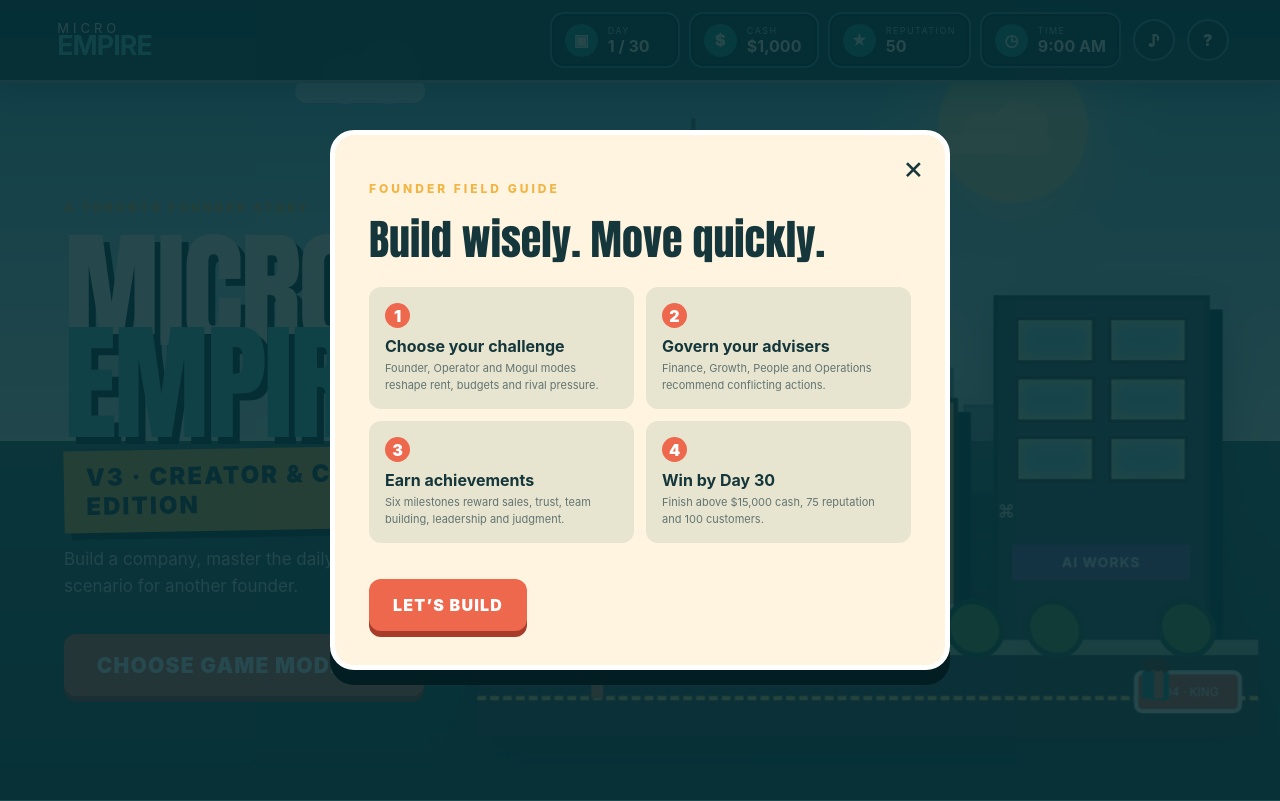
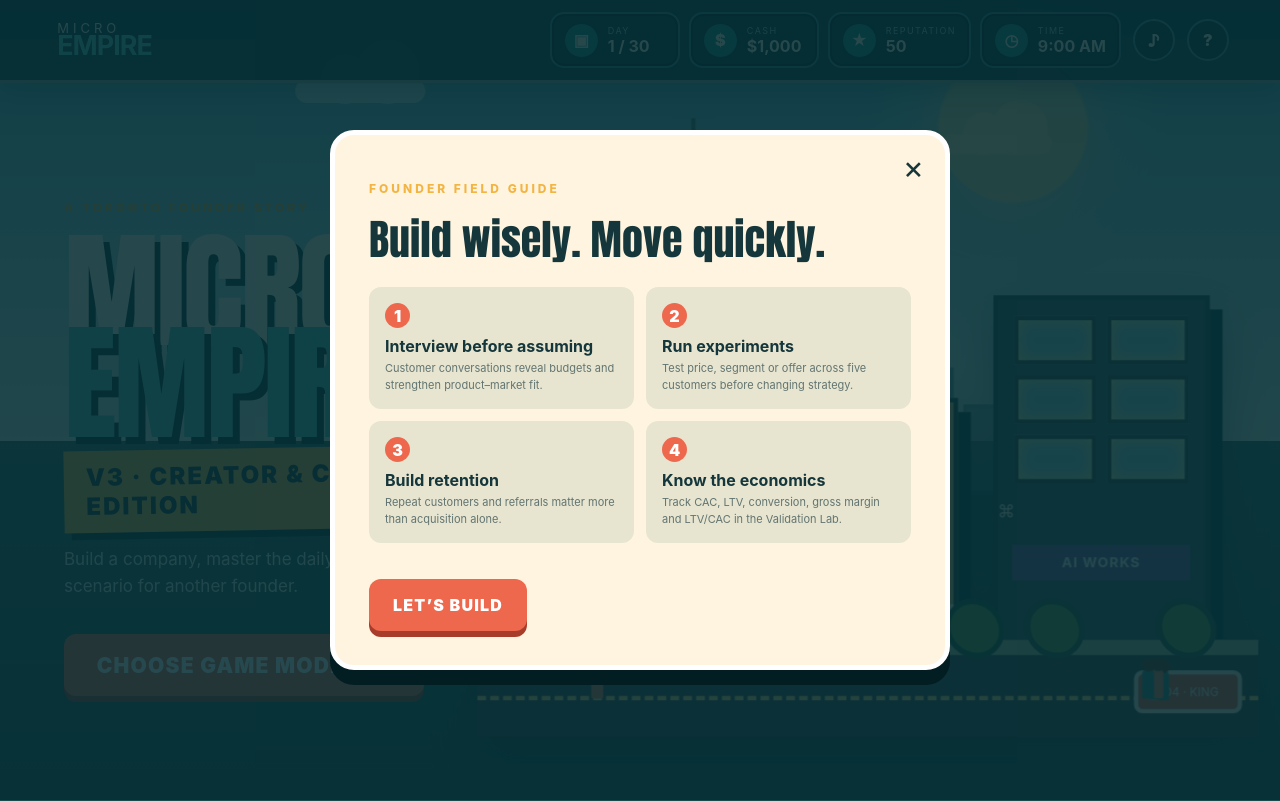
Before and after one commit to learningsemantics/micro-empire-game, a React (Vite) app: page / in a window 1280 px wide. Both pictures are taken after a click on the button "How to play". Built offline with nearby package versions, Linux system fonts and the light colour scheme.

Commit message:
Build V3.1 src/App.tsx

```diff
--- a/src/App.tsx
+++ b/src/App.tsx
@@ -11,6 +11,8 @@ type AdviserKey = "finance" | "marketing" | "people" | "operations";
 type GameMode = "campaign" | "daily" | "custom";
 type StaffMember = { id: number; name: string; role: string; skill: number; morale: number; salary: number };
 type Competitor = { name: string; price: number; reputation: number; share: number };
+type ExperimentKey = "price" | "segment" | "offer";
+type Experiment = { type: ExperimentKey; progress: number; target: number };
 type Phase = "home" | "modes" | "scenario" | "select" | "district" | "play" | "dayEnd" | "decision" | "result";
 
 type GameState = {
@@ -47,8 +49,18 @@ type GameState = {
   campaignDays: number;
   scenarioName: string;
   seed: number;
+  interviews: number;
+  insights: number;
+  pmf: number;
+  acquiredCustomers: number;
+  repeatCustomers: number;
+  referrals: number;
+  marketingSpend: number;
+  totalCogs: number;
+  experiment: Experiment | null;
+  experimentHistory: ExperimentKey[];
   segmentSales: Record<SegmentKey, number>;
-  customer: null | { name: string; order: string; value: number; budget: number; patience: number; segment: SegmentKey; fit: string };
+  customer: null | { name: string; order: string; value: number; budget: number; patience: number; segment: SegmentKey; fit: string; returning: boolean; source: string };
   message: string;
   event: string;
   dailyRevenue: number;
@@ -136,6 +148,7 @@ const initialState: GameState = {
   stageRewarded: 0, decision: null, storyLog: [],
   difficulty: "operator", adviserTrust: { finance: 50, marketing: 50, people: 50, operations: 50 }, achievements: [],
   mode: "campaign", campaignDays: 30, scenarioName: "The 30-Day Founder Campaign", seed: 2026,
+  interviews: 0, insights: 0, pmf: 35, acquiredCustomers: 0, repeatCustomers: 0, referrals: 0, marketingSpend: 0, totalCogs: 0, experiment: null, experimentHistory: [],
   competitors: [{ name: "Neighbour & Co.", price: 1, reputation: 48, share: 31 }, { name: "Urban Spark", price: 1.1, reputation: 54, share: 34 }],
   segmentSales: { Student: 0, Professional: 0, Family: 0, Tourist: 0, "Small Business": 0, Corporate: 0 },
   customer: null, message: "Your neighbourhood is waiting.",
@@ -150,7 +163,7 @@ export default function Home() {
   const [showHelp, setShowHelp] = useState(false);
   const [sound, setSound] = useState(true);
   const [selected, setSelected] = useState<BusinessKey>("coffee");
-  const [opsTab, setOpsTab] = useState<"trade" | "team" | "supply" | "market" | "council">("trade");
+  const [opsTab, setOpsTab] = useState<"trade" | "team" | "supply" | "market" | "council" | "lab">("trade");
   const [hydrated, setHydrated] = useState(false);
   const [scenarioDraft, setScenarioDraft] = useState({ name: "My Founder Challenge", cash: 1000, days: 20, difficulty: "operator" as DifficultyKey, business: "coffee" as BusinessKey, district: "junction" as DistrictKey, seed: 4242 });
   const [shareStatus, setShareStatus] = useState("");
@@ -176,6 +189,12 @@ export default function Home() {
   const rating = score >= 16000 ? "Empire Builder" : score >= 11000 ? "Micro-SaaS Master" : score >= 6500 ? "Growth Operator" : "Resilient Founder";
   const winCash = Math.round(15000 * game.campaignDays / 30);
   const winCustomers = Math.round(100 * game.campaignDays / 30);
+  const conversion = game.served + game.missed ? game.served / (game.served + game.missed) : 0;
+  const retention = game.served ? game.repeatCustomers / game.served : 0;
+  const cac = game.acquiredCustomers ? game.marketingSpend / game.acquiredCustomers : 0;
+  const averageOrder = game.served ? game.revenue / game.served : 0;
+  const ltv = averageOrder * Math.min(5, 1 / Math.max(.2, 1 - retention));
+  const grossMargin = game.revenue ? (game.revenue - game.totalCogs) / game.revenue : 0;
 
   function beep(tone = 520) {
     if (!sound) return;
@@ -193,12 +212,12 @@ export default function Home() {
     setGame({ ...initialState, phase: "play", business: selected, cash: game.cash - b.cost, capacity: max, maxCapacity: max,
       expenses: b.cost, dailyExpenses: b.cost, message: `${b.name} is open. Serve your first customer!`,
       district: game.district, difficulty: game.difficulty, mode: game.mode, campaignDays: game.campaignDays, scenarioName: game.scenarioName, seed: game.seed,
-      customer: makeCustomer(selected, b.unit, 50, game.district, 1, 1, game.difficulty), event: `Opening Day in ${DISTRICTS[game.district].name}: neighbours are curious.` });
+      customer: makeCustomer(selected, b.unit, 50, game.district, 1, 1, game.difficulty, 35, 0), event: `Opening Day in ${DISTRICTS[game.district].name}: neighbours are curious.` });
     beep(680);
     setShowHelp(true);
   }
 
-  function makeCustomer(key: BusinessKey, base: number, rep: number, district: DistrictKey, price: number, offer: number, difficulty: DifficultyKey) {
+  function makeCustomer(key: BusinessKey, base: number, rep: number, district: DistrictKey, price: number, offer: number, difficulty: DifficultyKey, pmf: number, referrals: number) {
     const local = DISTRICTS[district].segments;
     const all = Object.keys(SEGMENTS) as SegmentKey[];
     const segment = Math.random() < .78 ? local[Math.floor(Math.random() * local.length)] : all[Math.floor(Math.random() * all.length)];
@@ -207,7 +226,9 @@ export default function Home() {
     const value = Math.round(base * price * offerMultiplier * (0.92 + Math.random() * .16) * (1 + Math.max(0, rep - 50) / 300));
     const budget = Math.round(profile.budget * (key === "coffee" ? .75 : key === "career" ? 1.15 : 1.8) * DIFFICULTIES[difficulty].budget);
     const fit = local.includes(segment) ? "Strong local fit" : "Visiting segment";
-    return { name: PEOPLE[Math.floor(Math.random() * PEOPLE.length)], order: ORDERS[key][Math.floor(Math.random() * ORDERS[key].length)], value, budget, patience: profile.patience, segment, fit };
+    const returning = Math.random() < clamp(pmf / 160, .05, .58);
+    const source = returning ? "Repeat customer" : Math.random() < clamp(referrals / 20, 0, .35) ? "Customer referral" : "New acquisition";
+    return { name: PEOPLE[Math.floor(Math.random() * PEOPLE.length)], order: ORDERS[key][Math.floor(Math.random() * ORDERS[key].length)], value, budget, patience: profile.patience + (returning ? 1 : 0), segment, fit, returning, source };
   }
 
   function advance(mutator: (g: GameState) => GameState) {
@@ -217,13 +238,13 @@ export default function Home() {
       if (customer) {
         customer = { ...customer, patience: customer.patience - 1 };
         if (customer.patience <= 0) {
-          next = { ...next, reputation: clamp(next.reputation - 5, 0, 100), missed: next.missed + 1, message: `${customer.name} left unhappy. Reputation -5.` };
+          next = { ...next, reputation: clamp(next.reputation - 5, 0, 100), pmf: clamp(next.pmf - 1, 0, 100), missed: next.missed + 1, message: `${customer.name} left unhappy. Reputation -5 · PMF -1.` };
           customer = null;
         }
       }
       const newHour = next.hour + 1;
       next = { ...next, hour: newHour, customer };
-      if (!next.customer && next.business && newHour < 17) next.customer = makeCustomer(next.business, BUSINESSES[next.business].unit, next.reputation, next.district, next.price, next.offer, next.difficulty);
+      if (!next.customer && next.business && newHour < 17) next.customer = makeCustomer(next.business, BUSINESSES[next.business].unit, next.reputation, next.district, next.price, next.offer, next.difficulty, next.pmf, next.referrals);
       if (newHour >= 17) return closeDay(next);
       return updateQuests(next);
     });
@@ -245,7 +266,7 @@ export default function Home() {
     advance(g => {
       if (!g.customer) return g;
       if (g.customer.value > g.customer.budget * 1.15) {
-        return { ...g, reputation: clamp(g.reputation - 2, 0, 100), missed: g.missed + 1,
+        return { ...g, reputation: clamp(g.reputation - 2, 0, 100), pmf: clamp(g.pmf - 2, 0, 100), missed: g.missed + 1,
           message: `${g.customer.name} declined—${money(g.customer.value)} exceeded their ${g.customer.segment.toLowerCase()} budget.`, customer: null };
       }
       const bonus = 1 + g.decor * .08;
@@ -254,13 +275,21 @@ export default function Home() {
       const operatingCost = Math.round([4, 11, 24][g.offer] * (g.business === "coffee" ? 1 : g.business === "career" ? 2 : 4) * supplier.cost);
       const staffSkill = g.staff.reduce((sum, member) => sum + member.skill, 0);
       const rep = Math.max(1, [1, 3, 5][g.offer] + g.speed + supplier.quality + Math.floor(staffSkill / 3));
+      const experimentProgress = g.experiment ? g.experiment.progress + 1 : 0;
+      const experimentComplete = Boolean(g.experiment && experimentProgress >= g.experiment.target);
+      const referralsEarned = g.reputation >= 75 && (g.customer.returning || g.pmf >= 70) ? 1 : 0;
+      const pmfGain = g.customer.fit === "Strong local fit" ? 2 : 1;
       beep(760);
       return { ...g, cash: g.cash + earned - operatingCost, revenue: g.revenue + earned, dailyRevenue: g.dailyRevenue + earned,
-        expenses: g.expenses + operatingCost, dailyExpenses: g.dailyExpenses + operatingCost, dailyCogs: g.dailyCogs + operatingCost,
+        expenses: g.expenses + operatingCost, dailyExpenses: g.dailyExpenses + operatingCost, dailyCogs: g.dailyCogs + operatingCost, totalCogs: g.totalCogs + operatingCost,
         staff: g.staff.map(member => ({ ...member, morale: clamp(member.morale - 2, 20, 100) })),
         served: g.served + 1, capacity: g.capacity - 1, reputation: clamp(g.reputation + rep, 0, 100),
+        pmf: clamp(g.pmf + pmfGain + (experimentComplete ? 6 : 0), 0, 100), acquiredCustomers: g.acquiredCustomers + (g.customer.returning ? 0 : 1),
+        repeatCustomers: g.repeatCustomers + (g.customer.returning ? 1 : 0), referrals: g.referrals + referralsEarned,
+        experimentHistory: experimentComplete && g.experiment ? [...g.experimentHistory, g.experiment.type] : g.experimentHistory,
+        experiment: experimentComplete ? null : g.experiment ? { ...g.experiment, progress: experimentProgress } : null,
         segmentSales: { ...g.segmentSales, [g.customer.segment]: (g.segmentSales[g.customer.segment] || 0) + 1 },
-        message: `${g.customer.name} loved it! +${money(earned)} · Reputation +${rep}`, customer: null };
+        message: experimentComplete ? `Experiment complete: evidence improved product-market fit by 6.` : `${g.customer.name} loved it! +${money(earned)} · PMF +${pmfGain}${referralsEarned ? " · Referral earned" : ""}`, customer: null };
     });
   }
 
@@ -268,7 +297,7 @@ export default function Home() {
     const cost = 75 + game.marketing * 25;
     if (game.cash < cost) return;
     advance(g => ({ ...g, cash: g.cash - cost, expenses: g.expenses + cost, dailyExpenses: g.dailyExpenses + cost,
-      marketing: g.marketing + 1, reputation: clamp(g.reputation + 7, 0, 100), message: `Local campaign launched. Reputation +7.` }));
+      marketing: g.marketing + 1, marketingSpend: g.marketingSpend + cost, reputation: clamp(g.reputation + 7, 0, 100), message: `Local campaign launched. Reputation +7.` }));
     beep(600);
   }
 
@@ -279,7 +308,7 @@ export default function Home() {
     if (!missing || game.cash < cost) return;
     const delivered = Math.random() * 100 <= supplier.reliability ? game.maxCapacity : Math.max(game.capacity + 1, Math.round(game.maxCapacity * .65));
     advance(g => ({ ...g, cash: g.cash - cost, expenses: g.expenses + cost, dailyExpenses: g.dailyExpenses + cost,
-      dailyCogs: g.dailyCogs + cost, capacity: delivered, message: delivered === g.maxCapacity ? `${supplier.name} delivered in full for ${money(cost)}.` : `${supplier.name} had a shortfall—only ${delivered}/${g.maxCapacity} capacity received.` }));
+      dailyCogs: g.dailyCogs + cost, totalCogs: g.totalCogs + cost, capacity: delivered, message: delivered === g.maxCapacity ? `${supplier.name} delivered in full for ${money(cost)}.` : `${supplier.name} had a shortfall—only ${delivered}/${g.maxCapacity} capacity received.` }));
     beep(460);
   }
 
@@ -332,7 +361,7 @@ export default function Home() {
         reputation: clamp(g.reputation + (stageUp ? 5 : 0), 0, 100), stageRewarded: Math.max(g.stageRewarded, nextStage),
         staff: g.staff.map(member => ({ ...member, morale: clamp(member.morale + 8, 20, 100) })),
         message: stageUp ? `Welcome to ${STAGES[nextStage].name}. Your operating ceiling just expanded.` : `Day ${nextDayNumber} begins. ${ev.text}` });
-      if (next.business) next.customer = makeCustomer(next.business, BUSINESSES[next.business].unit, next.reputation, next.district, next.price, next.offer, next.difficulty);
+      if (next.business) next.customer = makeCustomer(next.business, BUSINESSES[next.business].unit, next.reputation, next.district, next.price, next.offer, next.difficulty, next.pmf, next.referrals);
       return next;
     });
     beep(650);
@@ -377,6 +406,20 @@ export default function Home() {
   function shareScenario() { navigator.clipboard?.writeText(scenarioCode()); setShareStatus("Challenge code copied"); window.setTimeout(()=>setShareStatus(""),1800); }
   function importScenario(code: string) { try { const data=JSON.parse(decodeURIComponent(escape(atob(code.trim())))); setScenarioDraft({ ...scenarioDraft, ...data }); setShareStatus("Challenge imported"); } catch { setShareStatus("Invalid challenge code"); } }
   function shareScore() { const text=`Micro Empire · ${game.scenarioName}\nScore ${score.toLocaleString()} · ${rating}\n${money(game.cash)} cash · ${game.reputation} reputation · ${game.served} customers\nhttps://learningsemantics.github.io/micro-empire-game/`; navigator.clipboard?.writeText(text); setShareStatus("Scorecard copied"); }
+
+  function interviewCustomer() {
+    if (game.cash < 25) return;
+    advance(g => ({ ...g, cash:g.cash-25, expenses:g.expenses+25, dailyExpenses:g.dailyExpenses+25, interviews:g.interviews+1,
+      insights:g.insights+1, pmf:clamp(g.pmf+2,0,100), message:`Interview insight #${g.insights+1}: ${DISTRICTS[g.district].segments[g.insights % 3]} customers value ${g.offer === 2 ? "proof and premium outcomes" : g.price > 1 ? "clear value justification" : "convenience and trust"}. PMF +2.` }));
+    beep(610);
+  }
+
+  function startExperiment(type: ExperimentKey) {
+    if (game.experiment || game.cash < 100) return;
+    setGame(g => ({ ...g, cash:g.cash-100, expenses:g.expenses+100, dailyExpenses:g.dailyExpenses+100, experiment:{type,progress:0,target:5},
+      message:`${type === "price" ? "Pricing" : type === "segment" ? "Customer segment" : "Offer positioning"} experiment started. Serve five customers to collect evidence.` }));
+    beep(740);
+  }
 
   function adjustPrice(delta: number) {
     setGame(g => ({ ...g, price: clamp(Math.round((g.price + delta) * 10) / 10, .7, 1.5), message: "Pricing updated. Watch how each customer segment responds." }));
@@ -529,6 +572,7 @@ export default function Home() {
             <p className="eyebrow">{business.icon} {business.name}</p>
             <h2>Day {game.day}</h2>
             <div className="stage-card"><i>{STAGES[stageIndex].icon}</i><span><small>{game.mode.toUpperCase()} · {game.scenarioName}</small><b>{STAGES[stageIndex].name}</b><em>{STAGES[stageIndex].note}</em></span></div>
+            <div className="pmf-card"><span><small>PRODUCT–MARKET FIT</small><b>{game.pmf}/100</b></span><i><u style={{width:`${game.pmf}%`}}/></i><em>{game.pmf >= 75 ? "Strong pull · protect retention" : game.pmf >= 50 ? "Promising · keep experimenting" : "Weak signal · interview customers"}</em></div>
             <div className="location-chip">{DISTRICTS[game.district].icon} {DISTRICTS[game.district].name} · {DIFFICULTIES[game.difficulty].name}<small>{money(Math.round((DISTRICTS[game.district].rent + game.day * 10) * DIFFICULTIES[game.difficulty].rent))} rent due today</small></div>
             <p className="event-banner">{game.event || "A fresh day in the neighbourhood"}</p>
             <div className="quests"><h3>Founder goals</h3>
@@ -545,14 +589,14 @@ export default function Home() {
             <Neighbourhood active={game.business!} people={Math.min(10, 3 + game.marketing + Math.floor(game.reputation / 20))}/>
             <div className="store-sign">{business.icon} {business.name}<small>OPEN · {game.capacity}/{game.maxCapacity} {business.stock}</small></div>
             {game.customer ? <div className="customer-card">
-              <div className="avatar">{game.customer.name[0]}</div><div><small>{SEGMENTS[game.customer.segment].icon} {game.customer.segment.toUpperCase()} · {game.customer.fit}</small><strong>{game.customer.name}</strong><span>{game.customer.order} · Price {money(game.customer.value)} · Budget {money(game.customer.budget)}</span>
+              <div className="avatar">{game.customer.name[0]}</div><div><small>{game.customer.source.toUpperCase()} · {SEGMENTS[game.customer.segment].icon} {game.customer.segment.toUpperCase()}</small><strong>{game.customer.name}</strong><span>{game.customer.order} · Price {money(game.customer.value)} · {game.insights >= 3 ? `Budget ${money(game.customer.budget)}` : "Budget signal locked—interview customers"}</span>
               <div className="patience"><i style={{ width: `${game.customer.patience / 3 * 100}%` }}/></div></div>
             </div> : <div className="customer-card quiet">Waiting for the next customer…</div>}
             <div className="toast" aria-live="polite">{game.message}</div>
           </div>
 
           <aside className="action-panel">
-            <h3>Founder console</h3><div className="ops-tabs">{(["trade","team","supply","market","council"] as const).map(tab => <button key={tab} className={opsTab === tab ? "active" : ""} onClick={() => setOpsTab(tab)}>{tab}</button>)}</div>
+            <h3>Founder console</h3><div className="ops-tabs">{(["trade","team","supply","market","council","lab"] as const).map(tab => <button key={tab} className={opsTab === tab ? "active" : ""} onClick={() => setOpsTab(tab)}>{tab}</button>)}</div>
             {opsTab === "trade" && <>
               <div className="strategy-box"><h4>Market strategy</h4>
                 <div className="price-control"><button onClick={() => adjustPrice(-.1)} aria-label="Lower price">−</button><span><small>PRICE INDEX</small><b>{Math.round(game.price * 100)}%</b></span><button onClick={() => adjustPrice(.1)} aria-label="Raise price">+</button></div>
@@ -572,6 +616,9 @@ export default function Home() {
             {opsTab === "market" && <div className="ops-list"><h4>Competitive market</h4><div className="market-share"><i style={{width:`${playerMarketShare()}%`}}/><b>You {playerMarketShare()}%</b></div>
               {game.competitors.map(c => <article key={c.name}><strong>{c.name}</strong><span>{c.share}% share</span><small>Price {Math.round(c.price*100)}% · Reputation {c.reputation}</small></article>)}<p className="intel">Competitors adjust price and reputation after every day. Your market share responds to both.</p></div>}
             {opsTab === "council" && <div className="ops-list adviser-list"><h4>Agentic advisory council</h4><p className="intel">Advisers optimize different goals. Following one may reduce trust with the others.</p>{(["finance","marketing","people","operations"] as AdviserKey[]).map(key => { const a=adviserAdvice(key); return <article key={key}><div className="adviser-head"><i>{a.icon}</i><span><strong>{a.name} · {a.role}</strong><small>Confidence {a.confidence}% · Trust {game.adviserTrust[key]}%</small></span></div><p>{a.text}</p><button onClick={() => followAdvice(key)}>{a.action}</button></article>; })}</div>}
+            {opsTab === "lab" && <div className="ops-list validation-lab"><h4>Validation lab</h4><button className="action interview" onClick={interviewCustomer}><b>Interview a customer</b><span>{money(25)} · reveals demand · PMF +2</span></button><div className="insight-count"><b>{game.interviews}</b><span>interviews</span><b>{game.insights}</b><span>insights</span></div>
+              <h4>Run an experiment</h4>{game.experiment ? <div className="experiment-live"><b>{game.experiment.type} experiment</b><span>{game.experiment.progress}/{game.experiment.target} customers</span><i><u style={{width:`${game.experiment.progress/game.experiment.target*100}%`}}/></i></div> : <div className="experiment-buttons"><button onClick={()=>startExperiment("price")}>Test price</button><button onClick={()=>startExperiment("segment")}>Test segment</button><button onClick={()=>startExperiment("offer")}>Test offer</button></div>}
+              <h4>Unit economics</h4><div className="metric-grid"><span><small>Conversion</small><b>{Math.round(conversion*100)}%</b></span><span><small>Retention</small><b>{Math.round(retention*100)}%</b></span><span><small>CAC</small><b>{money(cac)}</b></span><span><small>LTV</small><b>{money(ltv)}</b></span><span><small>Gross margin</small><b>{Math.round(grossMargin*100)}%</b></span><span><small>LTV/CAC</small><b>{cac ? (ltv/cac).toFixed(1) : "—"}×</b></span></div><p className="intel">Completed experiments: {game.experimentHistory.length}</p></div>}
           </aside>
         </section>
       )}
@@ -598,6 +645,7 @@ export default function Home() {
           <div className="score">{score.toLocaleString()}<small>Founder score</small></div>
           <div className="report-numbers"><span><small>Ending cash</small><b>{money(game.cash)}</b></span><span><small>Reputation</small><b>{game.reputation}</b></span><span><small>Served</small><b>{game.served}</b></span><span><small>Quests</small><b>{game.quests.filter(Boolean).length}/3</b></span></div>
           <div className="achievement-grid">{Object.entries(ACHIEVEMENTS).map(([id,a]) => <div key={id} className={game.achievements.includes(id) ? "unlocked" : "locked"}><i>{a.icon}</i><b>{a.name}</b><small>{a.note}</small></div>)}</div>
+          <div className="final-validation"><span><small>Product–market fit</small><b>{game.pmf}/100</b></span><span><small>Retention</small><b>{Math.round(retention*100)}%</b></span><span><small>Gross margin</small><b>{Math.round(grossMargin*100)}%</b></span><span><small>LTV/CAC</small><b>{cac ? (ltv/cac).toFixed(1) : "—"}×</b></span></div>
           <button className="score-share" onClick={shareScore}>Share scorecard</button>{shareStatus&&<p className="share-status">{shareStatus}</p>}
           <button className="primary" onClick={reset}>Build another empire <span>↻</span></button>
         </div></section>
@@ -605,7 +653,7 @@ export default function Home() {
 
       {showHelp && <div className="help-backdrop" role="dialog" aria-modal="true" aria-label="How to play"><div className="help-card">
         <button className="close" onClick={() => setShowHelp(false)}>×</button><p className="eyebrow">Founder field guide</p><h2>Build wisely. Move quickly.</h2>
-        <ol><li><b>Choose your challenge</b><span>Founder, Operator and Mogul modes reshape rent, budgets and rival pressure.</span></li><li><b>Govern your advisers</b><span>Finance, Growth, People and Operations recommend conflicting actions.</span></li><li><b>Earn achievements</b><span>Six milestones reward sales, trust, team building, leadership and judgment.</span></li><li><b>Win by Day 30</b><span>Finish above $15,000 cash, 75 reputation and 100 customers.</span></li></ol>
+        <ol><li><b>Interview before assuming</b><span>Customer conversations reveal budgets and strengthen product–market fit.</span></li><li><b>Run experiments</b><span>Test price, segment or offer across five customers before changing strategy.</span></li><li><b>Build retention</b><span>Repeat customers and referrals matter more than acquisition alone.</span></li><li><b>Know the economics</b><span>Track CAC, LTV, conversion, gross margin and LTV/CAC in the Validation Lab.</span></li></ol>
         <button className="primary" onClick={() => setShowHelp(false)}>Let’s build</button>
       </div></div>}
     </main>
```
